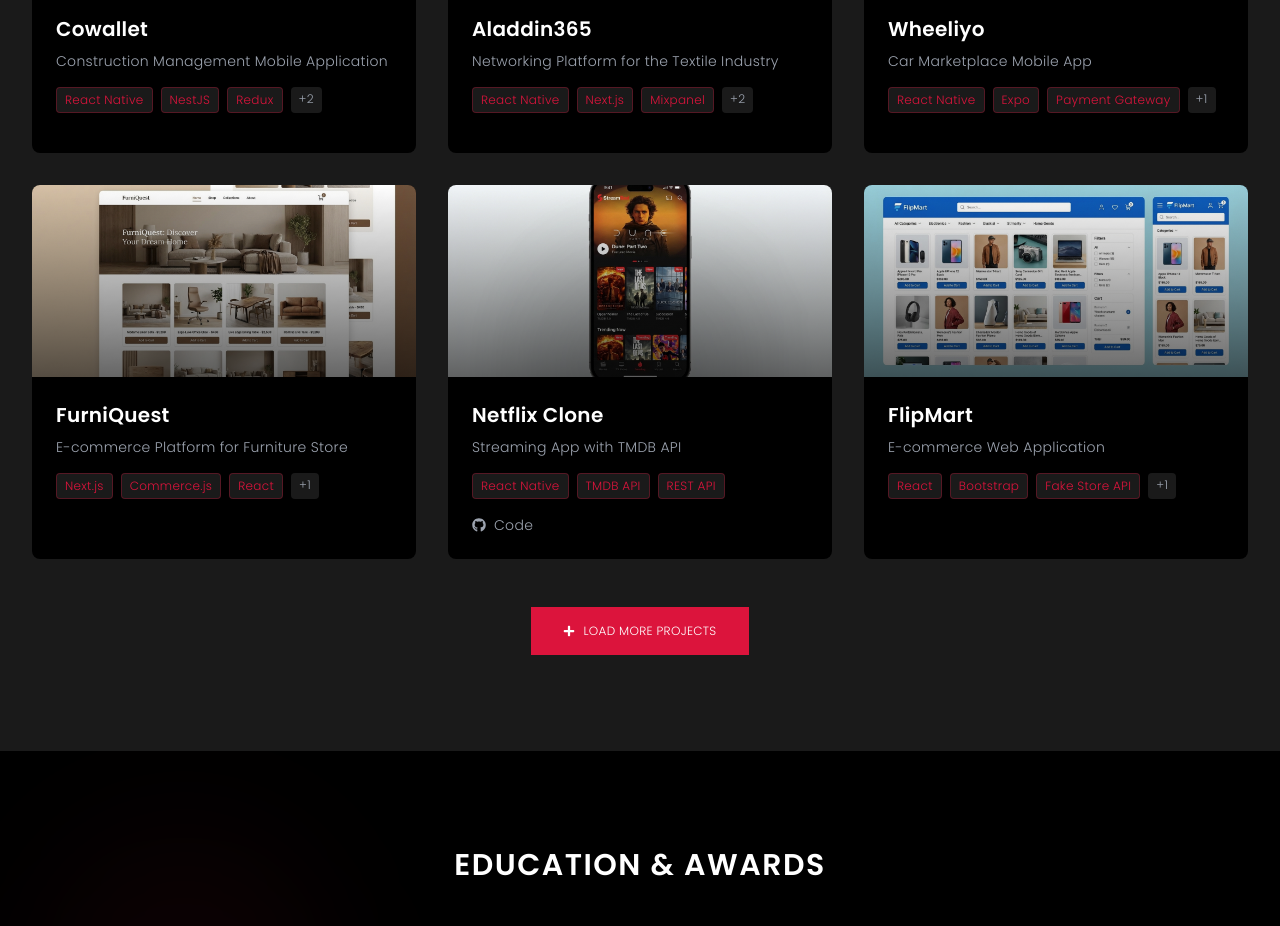
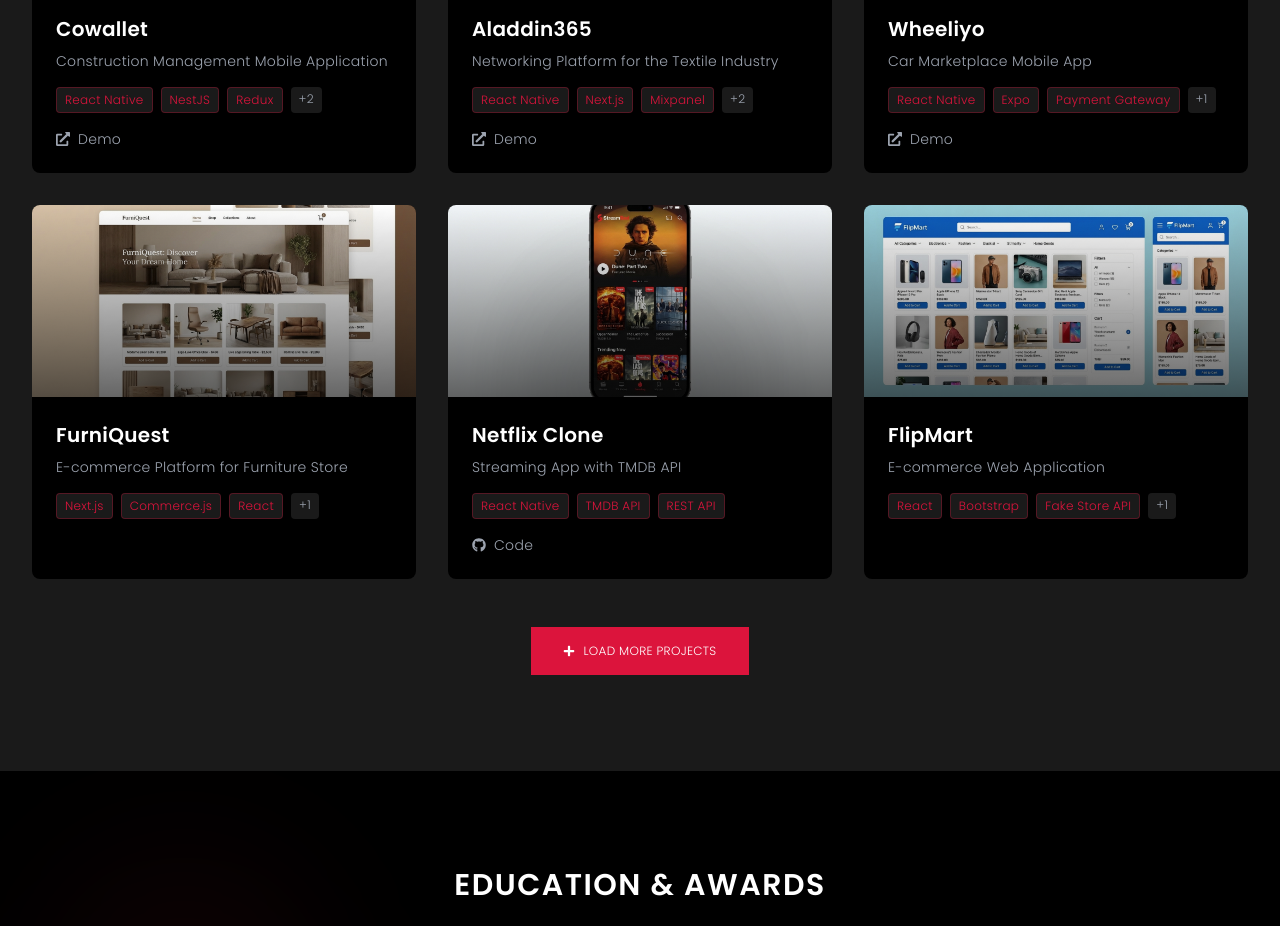
Before and after one commit to shameelvk/portfolio, a React (Vite) app: page / in a window 1280 px wide. Shown: the part 5640-6566 px from the top of the page. Built offline with nearby package versions, Linux system fonts and the light colour scheme; a web font is replaced by a local one.

Commit message:
feat: add Google Play Store links to project demo entries

```diff
--- a/src/data/projects.js
+++ b/src/data/projects.js
@@ -15,7 +15,7 @@
       "React Navigation",
     ],
     github: "",
-    demo: "",
+    demo: "https://play.google.com/store/apps/details?id=com.ajfuture.cowallet.v2&pcampaignid=web_share",
   },
   {
     id: 1,
@@ -33,7 +33,7 @@
       "React Query",
     ],
     github: "",
-    demo: "",
+    demo: "https://play.google.com/store/apps/details?id=com.aladdin365mobile&hl=en_IN",
   },
   {
     id: 2,
@@ -45,7 +45,7 @@
     image: "/assets/img/wheeliyo.jpg",
     technologies: ["React Native", "Expo", "Payment Gateway", "Firebase"],
     github: "",
-    demo: "",
+    demo: "https://play.google.com/store/apps/details?id=com.wheeliyo&hl=en_IN",
   },
   {
     id: 3,
```
